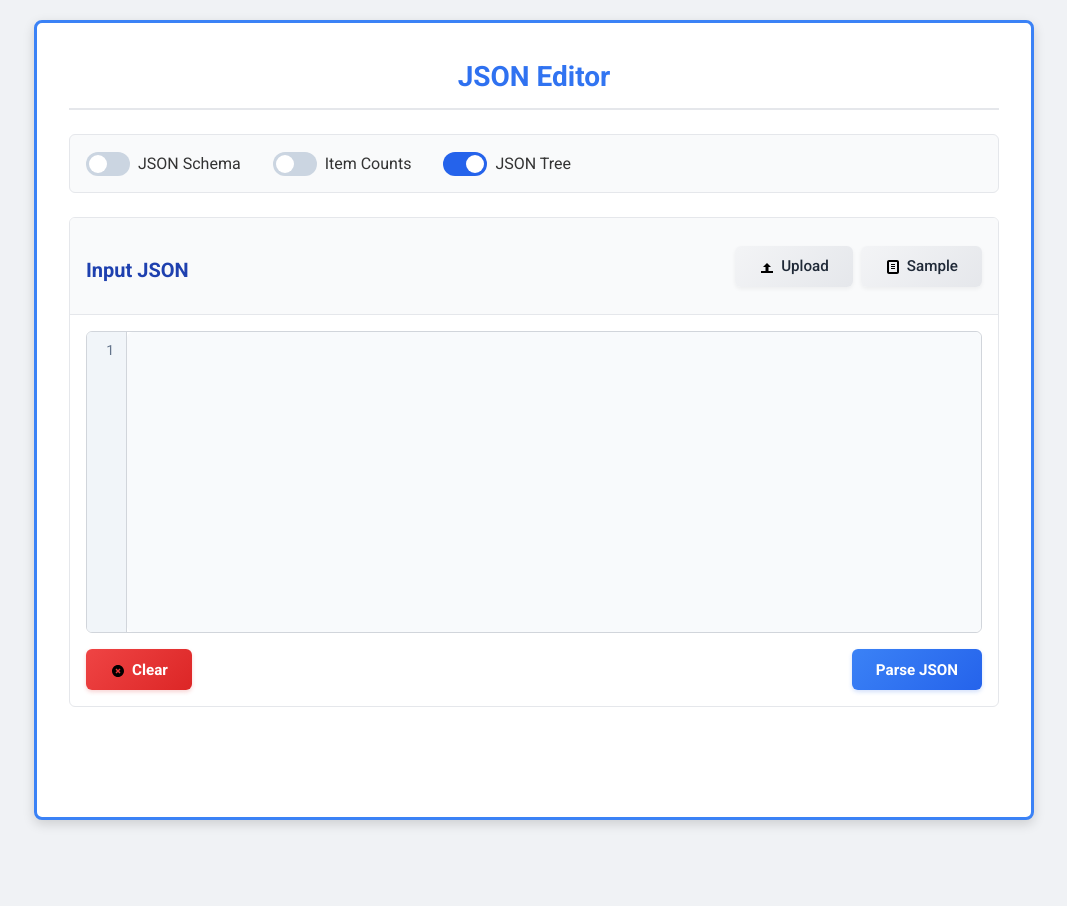
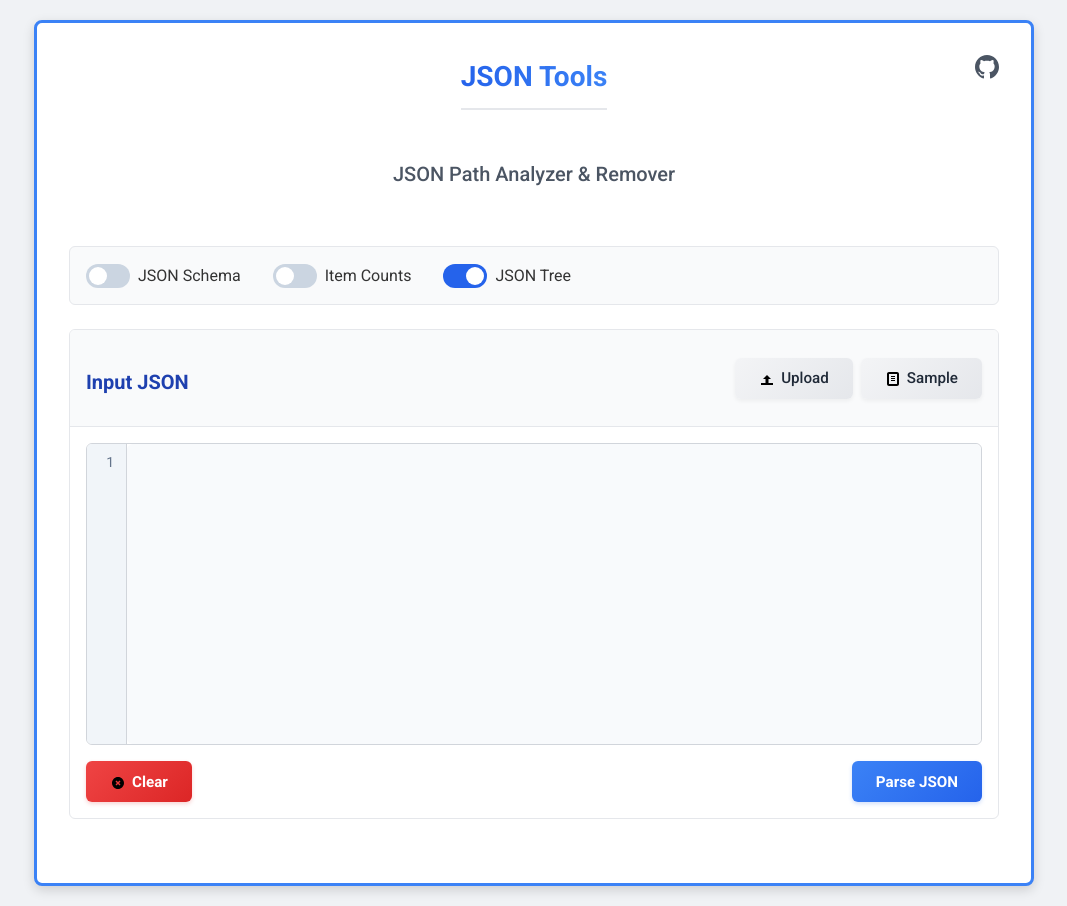
Before and after one commit to emredav/JsonEditorWebApp, a React (Create React App) app: page / in a window 1280 px wide. Shown: the whole page, without its empty margins (106-1173 px from the left). Before the commit the page ends 840 px from the top, so only its background shows below. Built offline with nearby package versions, Linux system fonts and the light colour scheme.

Commit message:
Rename project to "json-tools" and update description; enhance header with title, subtitle, and GitHub link

```diff
--- a/package.json
+++ b/package.json
@@ -1,7 +1,7 @@
 {
-  "name": "json-editor",
+  "name": "json-tools",
   "version": "1.0.0",
-  "description": "A universal JSON editor that allows users to parse, modify, and visualize JSON data.",
+  "description": "A JSON Path Analyzer & Remover that allows users to parse, modify, and visualize JSON data.",
   "main": "src/index.tsx",
   "scripts": {
     "start": "SET NODE_OPTIONS=--openssl-legacy-provider && react-scripts start",
--- a/public/index.html
+++ b/public/index.html
@@ -4,7 +4,7 @@
     <meta charset="UTF-8">
     <meta name="viewport" content="width=device-width, initial-scale=1.0">
     <meta name="description" content="A universal JSON editor that allows users to parse, modify, and visualize JSON data.">
-    <title>JSON Editor</title>
+    <title>JSON Tools - JSON Path Analyzer & Remover</title>
     <link rel="preconnect" href="https://fonts.googleapis.com">
     <link rel="preconnect" href="https://fonts.gstatic.com" crossorigin>
     <link href="https://fonts.googleapis.com/css2?family=Roboto:wght@400;500;700&display=swap" rel="stylesheet">
--- a/src/index.tsx
+++ b/src/index.tsx
@@ -630,7 +630,15 @@
 
   return (
     <div className="container min-h-screen">
-      <h1 className="editor-title">JSON Editor</h1>
+      <div className="header-container">
+        <h1 className="editor-title">JSON Tools</h1>
+        <h2 className="editor-subtitle">JSON Path Analyzer & Remover</h2>
+        <a href="https://github.com/emredav/JsonEditor" target="_blank" rel="noopener noreferrer" className="github-link">
+          <svg className="github-icon" xmlns="http://www.w3.org/2000/svg" width="24" height="24" viewBox="0 0 24 24">
+            <path d="M12 0c-6.626 0-12 5.373-12 12 0 5.302 3.438 9.8 8.207 11.387.599.111.793-.261.793-.577v-2.234c-3.338.726-4.033-1.416-4.033-1.416-.546-1.387-1.333-1.756-1.333-1.756-1.089-.745.083-.729.083-.729 1.205.084 1.839 1.237 1.839 1.237 1.07 1.834 2.807 1.304 3.492.997.107-.775.418-1.305.762-1.604-2.665-.305-5.467-1.334-5.467-5.931 0-1.311.469-2.381 1.236-3.221-.124-.303-.535-1.524.117-3.176 0 0 1.008-.322 3.301 1.23.957-.266 1.983-.399 3.003-.404 1.02.005 2.047.138 3.006.404 2.291-1.552 3.297-1.23 3.297-1.23.653 1.653.242 2.874.118 3.176.77.84 1.235 1.911 1.235 3.221 0 4.609-2.807 5.624-5.479 5.921.43.372.823 1.102.823 2.222v3.293c0 .319.192.694.801.576 4.765-1.589 8.199-6.086 8.199-11.386 0-6.627-5.373-12-12-12z"/>
+          </svg>
+        </a>
+      </div>
 
       <div className="toggle-container">
         <div className="toggle-item">
--- a/src/styles.css
+++ b/src/styles.css
@@ -317,6 +317,15 @@
   margin-bottom: 1.5rem !important;
 }
 
+/* Header container for title, subtitle and GitHub link */
+.header-container {
+  display: flex;
+  flex-direction: column;
+  align-items: center;
+  position: relative;
+  margin-bottom: 2rem;
+}
+
 /* Başlık ortalamalı olsun */
 .editor-title {
   background: linear-gradient(90deg, #2563eb, #3b82f6);
@@ -324,10 +333,50 @@
   -webkit-background-clip: text;
   color: transparent;
   font-size: 2rem;
-  padding-bottom: 0.5rem;
-  border-bottom: 2px solid #e5e7eb;
+  padding-bottom: 0.25rem;
+  margin-bottom: 0.5rem;
+  text-align: center;
+}
+
+.editor-subtitle {
+  color: #4b5563;
+  font-size: 1.25rem;
+  font-weight: 500;
   margin-bottom: 1.5rem;
   text-align: center;
+}
+
+.github-link {
+  position: absolute;
+  top: 0;
+  right: 0;
+  color: #4b5563;
+  transition: color 0.2s ease;
+}
+
+.github-link:hover {
+  color: #2563eb;
+}
+
+.github-icon {
+  width: 24px;
+  height: 24px;
+  fill: currentColor;
+}
+
+@media (max-width: 640px) {
+  .header-container {
+    margin-bottom: 1rem;
+  }
+
+  .editor-title {
+    font-size: 1.75rem;
+  }
+
+  .editor-subtitle {
+    font-size: 1rem;
+    margin-bottom: 1rem;
+  }
 }
 
 h2 {
```
